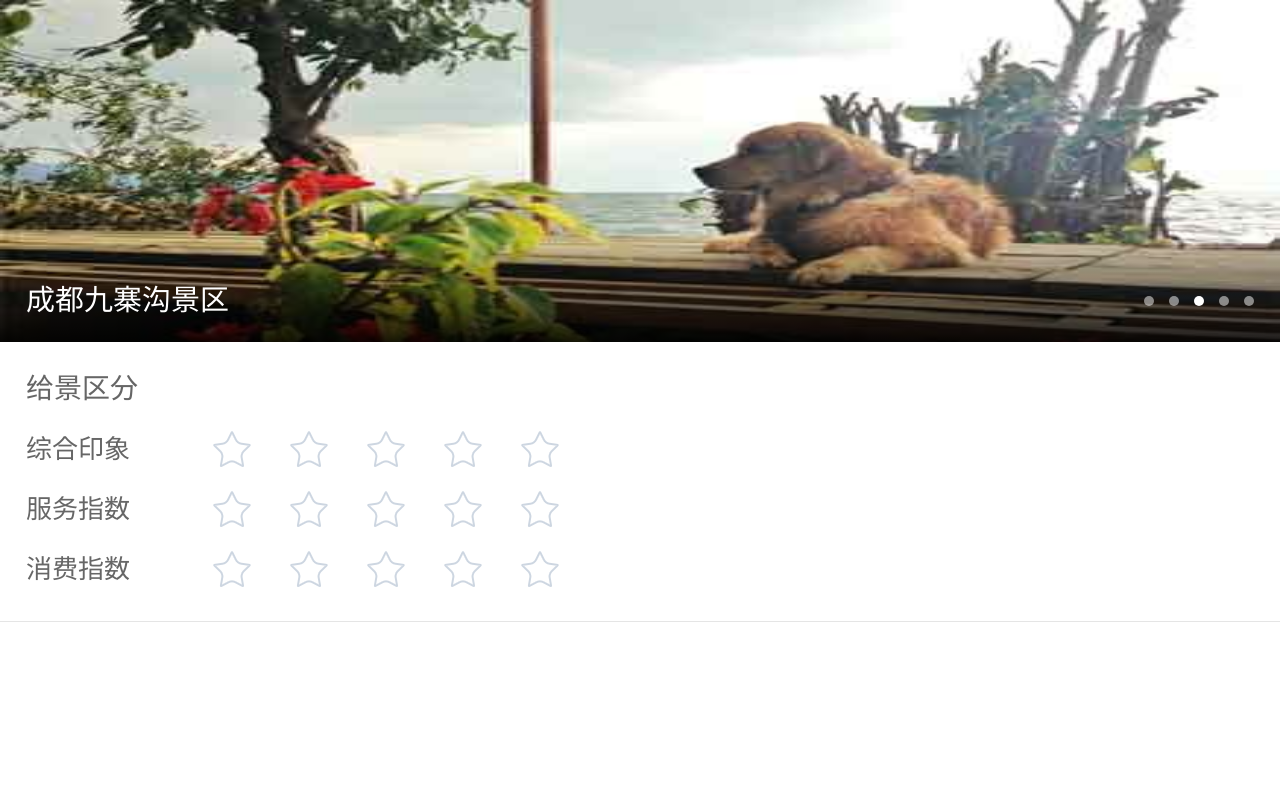
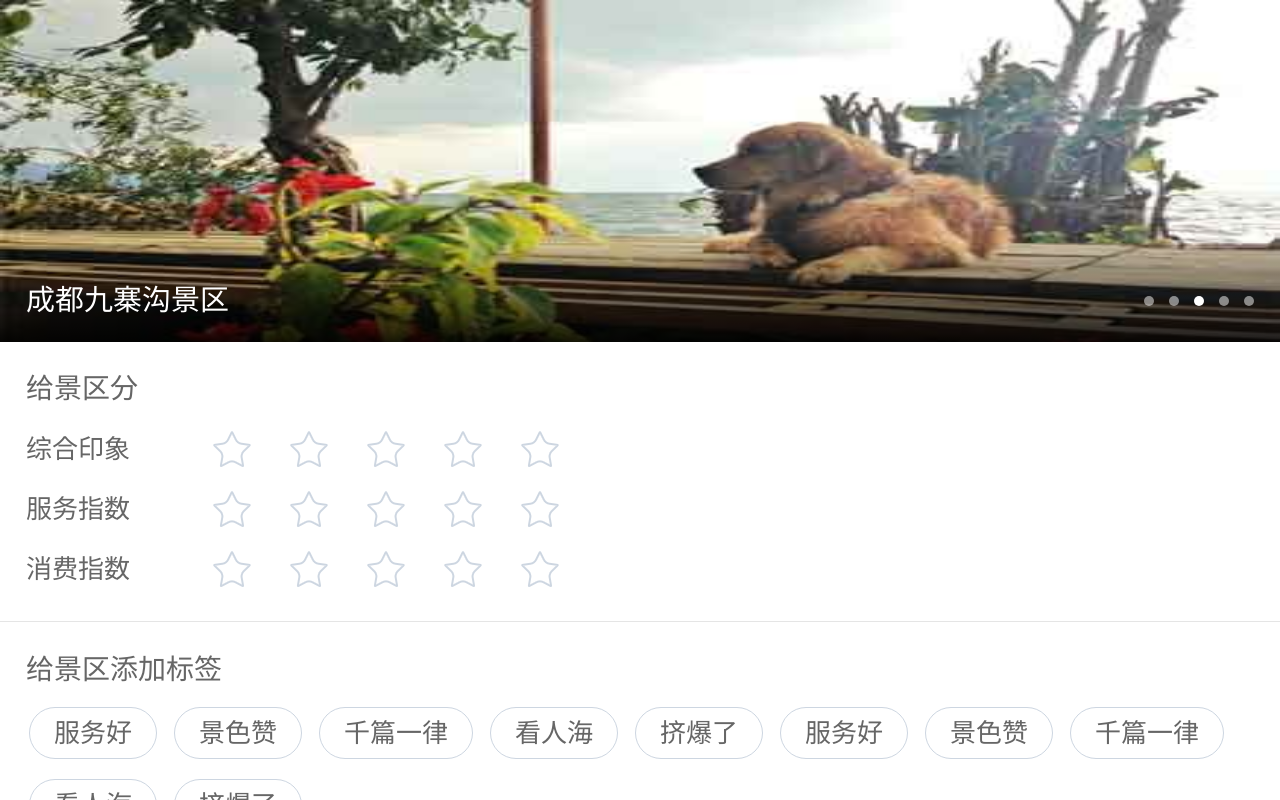
Before and after one commit to LilyQiu/webPhone, a plain HTML site: page index.html in a window 1280 px wide. Drawn offline with Linux system fonts and the light colour scheme.

Commit message:
首页css3单选控件美化

```diff
--- a/css/index.css
+++ b/css/index.css
@@ -123,6 +123,14 @@ body{margin:0;position:relative; font-family:Arial,"微软雅黑";color:#666; fo
 .scoreList nav{ position:absolute; left:187px;top:12px;}
 .scoreList nav a{ float:left; background:url(../img/star.png) no-repeat -38px 0; width:38px; height:36px; margin-right:39px; transition:.3s;}
 .scoreList nav .active{ background-position:0 0;}
+
+/*.tags input:checked+span{ border:1px solid #666;} 选中后的样式*/
+.tags{ padding:21px 0 0 26px;}
+.tags h2{ font-size:28px; line-height:54px;}
+.tags label{ float:left; line-height:50px; margin:10px 14px 10px 3px;}
+.tags label input{ display:none;}
+.tags label span{ float:left;border:1px solid #cdd6e1;padding:0 24px; border-radius:26px;}
+.tags input:checked+span{ border-color:#3c9bbb; background-color:#3c9bbb;color:#fff;}
 /* news */
 
 /* form */
--- a/index.html
+++ b/index.html
@@ -92,6 +92,49 @@ fnLoad();
             </li>
         </ul>
     </section>
+    <section class="tags" id="indexTag">
+            <h2>给景区添加标签</h2>
+            <label>
+                <input type="radio" name="tags" value="服务好" />
+                <span>服务好</span>
+            </label>
+            <label>
+                <input type="radio" name="tags" value="景色赞" />
+                <span>景色赞</span>
+            </label>
+            <label>
+                <input type="radio" name="tags" value="千篇一律" />
+                <span>千篇一律</span>
+            </label>
+            <label>
+                <input type="radio" name="tags" value="看人海" />
+                <span>看人海</span>
+            </label>
+            <label>
+                <input type="radio" name="tags" value="挤爆了" />
+                <span>挤爆了</span>
+            </label>
+            <label>
+                <input type="radio" name="tags" value="服务好" />
+                <span>服务好</span>
+            </label>
+            <label>
+                <input type="radio" name="tags" value="景色赞" />
+                <span>景色赞</span>
+            </label>
+            <label>
+                <input type="radio" name="tags" value="千篇一律" />
+                <span>千篇一律</span>
+            </label>
+            <label>
+                <input type="radio" name="tags" value="看人海" />
+                <span>看人海</span>
+            </label>
+            <label>
+                <input type="radio" name="tags" value="挤爆了" />
+                <span>挤爆了</span>
+            </label>
+        </section>
 </section>
 <script>
 fnTab();
```
